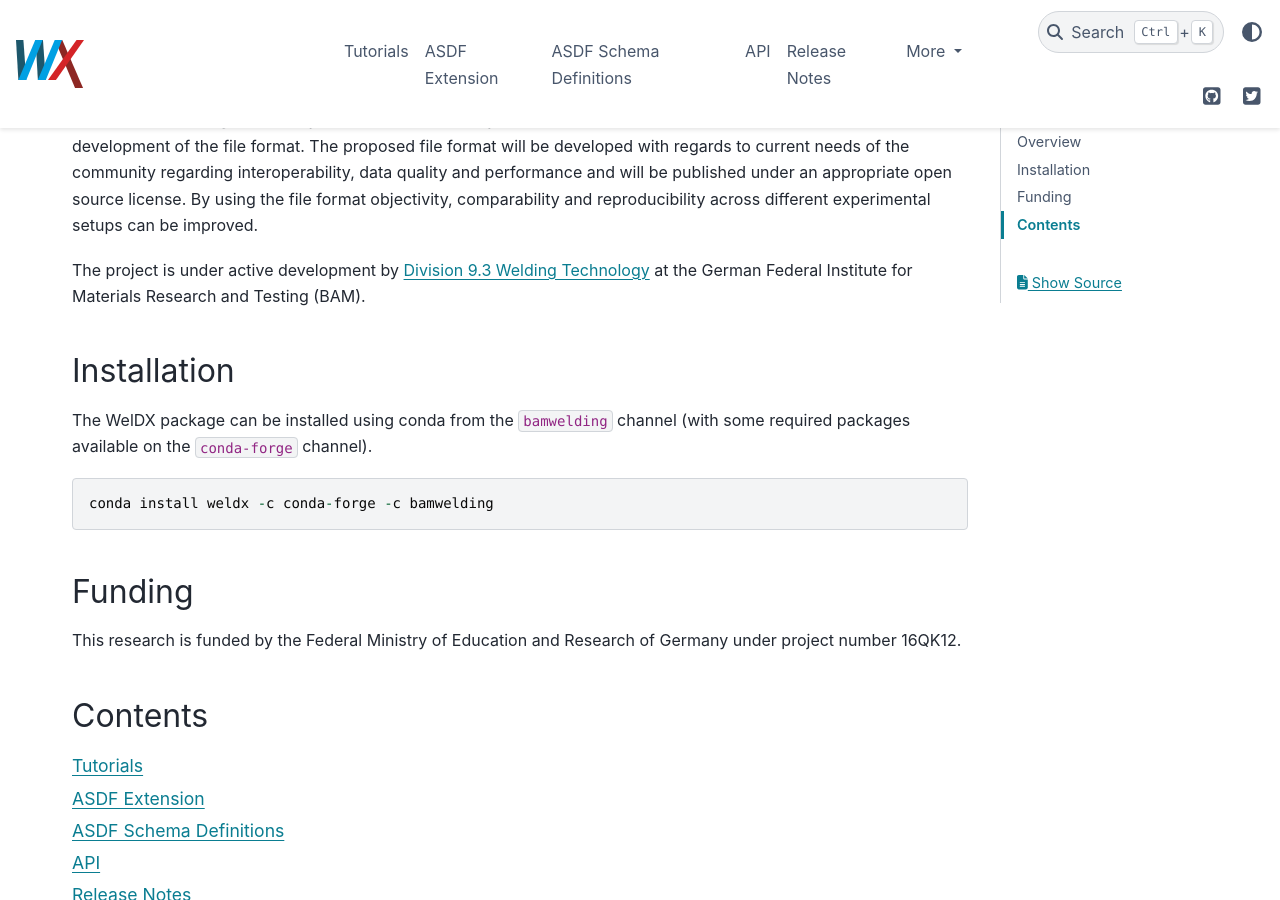
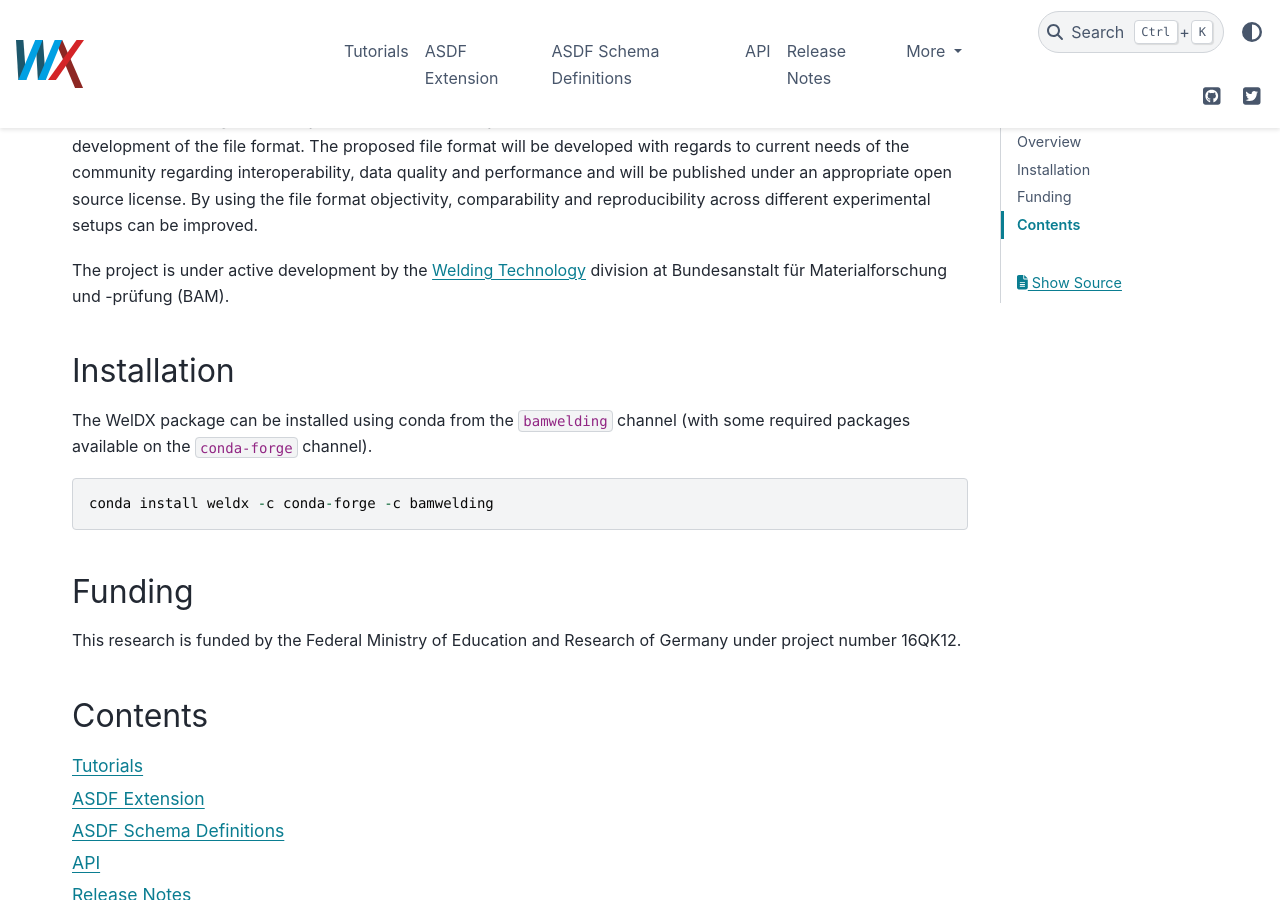
Before and after one commit to BAMWelDX/weldx, a Sphinx documentation site: the page built from doc/index.rst, in a window 1280 px wide and 900 px high, scrolled down 428 px. Built offline with Sphinx 7.4.7 and the PyData theme 0.15.4, drawn with Linux system fonts in a browser that asks for light colours; pages that are not in the unit, such as notebooks, are missing from menus; the version number could not be read and is left out.

Commit message:
update documentation and example

```diff
--- a/doc/index.rst
+++ b/doc/index.rst
@@ -11,7 +11,7 @@ In addition to fostering scientific collaboration inside the national and intern
 The proposed file format will be developed with regards to current needs of the community regarding interoperability, data quality and performance and will be published under an appropriate open source license.
 By using the file format objectivity, comparability and reproducibility across different experimental setups can be improved.
 
-The project is under active development by `Division 9.3 Welding Technology <https://www.bam.de/Navigation/EN/About-us/Organisation/Organisation-Chart/President/Department-9/Division-93/division93.html>`_ at the German Federal Institute for Materials Research and Testing (BAM).
+The project is under active development by the `Welding Technology <https://www.bam.de/Navigation/EN/About-us/Organisation/Organisation-Chart/President/Department-9/Division-93/division93.html>`_ division at Bundesanstalt für Materialforschung und -prüfung (BAM).
 
 Installation
 ############
```
Also changed, not shown: README.md (+1 -1 lines), doc/schemas/process.rst (+0 -8 lines), 1 other file.
